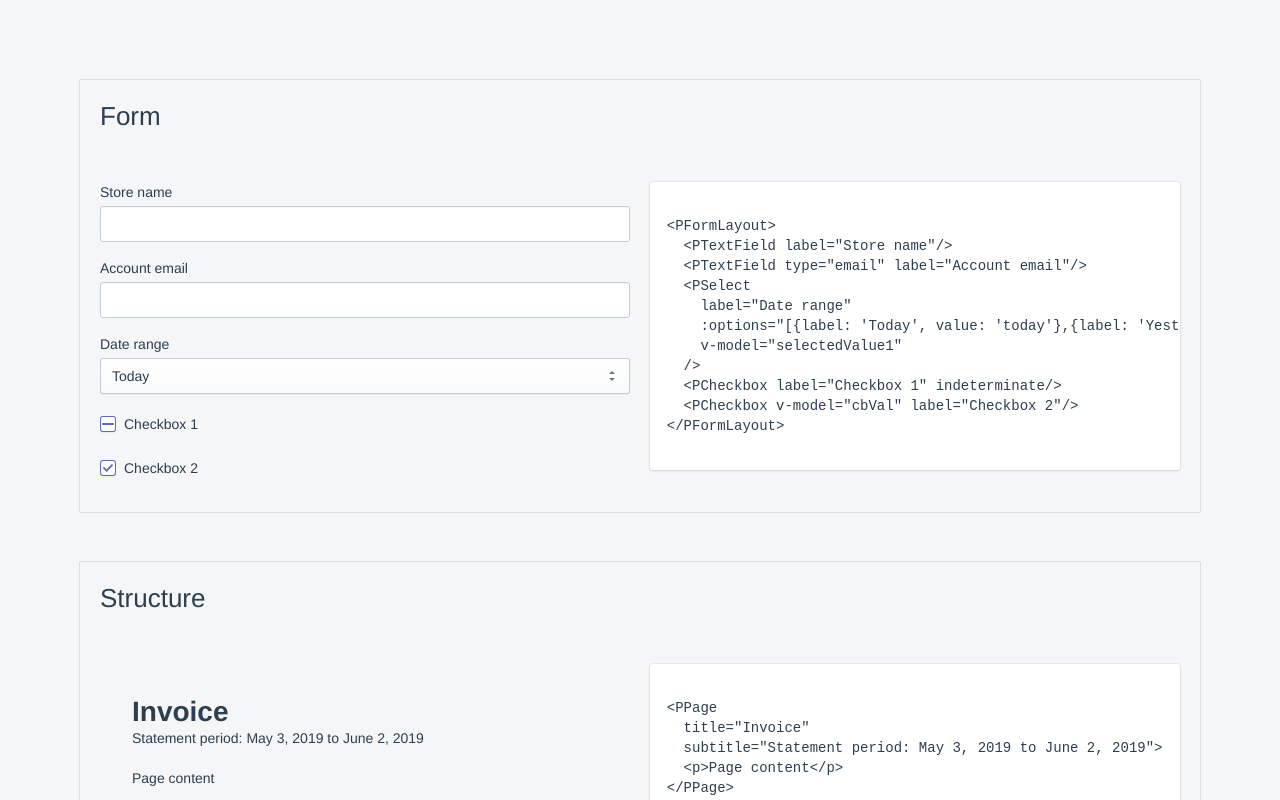
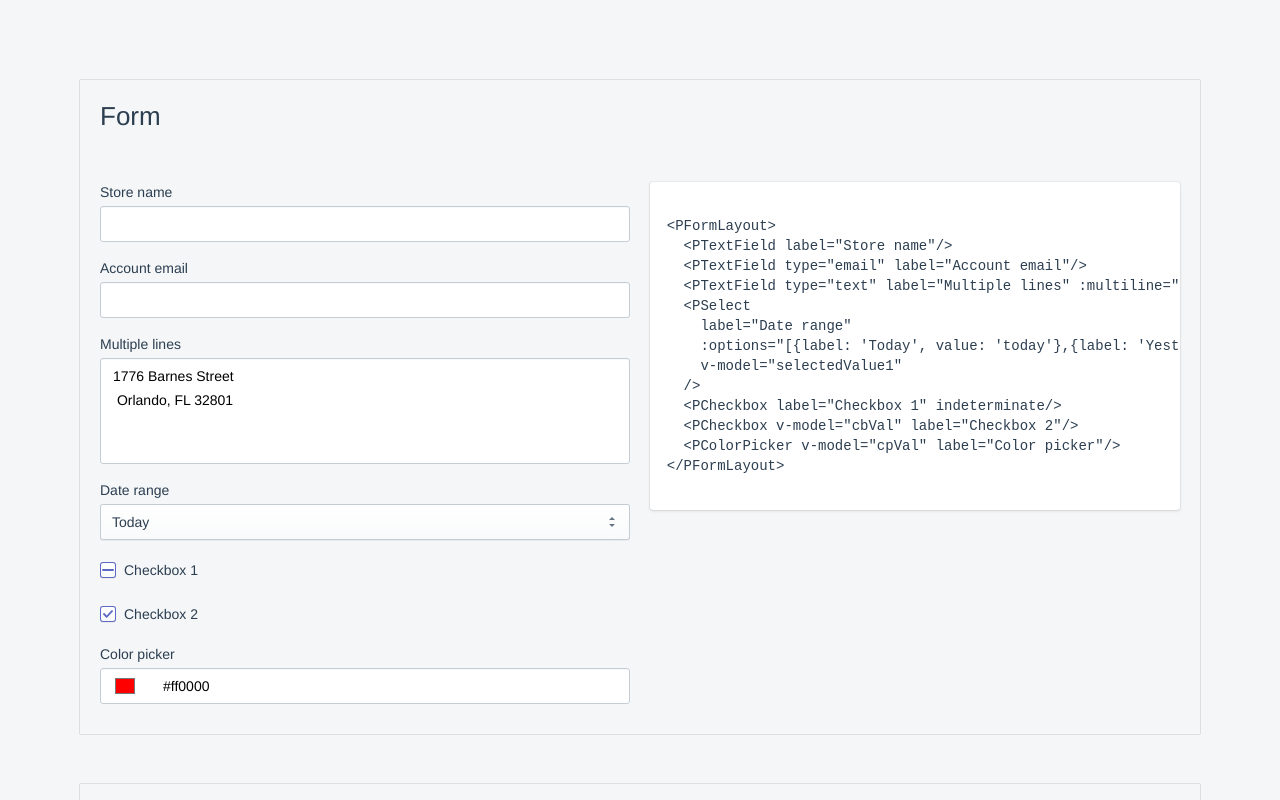
Before and after one commit to upatra/polaris-vue, a Vue app: page / in a window 1280 px wide. Shown: the top 800 px of the page. Built offline with nearby package versions, Linux system fonts and the light colour scheme.

Commit message:
feat: add color picker

```diff
--- /dev/null
+++ b/src/components/PColorPicker/PColorPicker.vue
@@ -0,0 +1,67 @@
+<template>
+  <div class="">
+    <div class="Polaris-Labelled__LabelWrapper">
+      <div class="Polaris-Label">
+        <label class="Polaris-Label__Text">
+          {{label}}
+        </label>
+      </div>
+    </div>
+    <div class="Polaris-Connected">
+      <div
+        class="Polaris-Connected__Item Polaris-Connected__Item--primary"
+      >
+        <div class="Polaris-TextField">
+          <input
+            class="Polaris-TextField__Input"
+            style="width: 50px; flex: none;"
+            type="color"
+            :value="selected"
+            @input="onInput"
+          />
+          <input
+            class="Polaris-TextField__Input"
+            type="text"
+            :value="selected"
+            @input="onInput"
+          />
+          <div class="Polaris-TextField__Backdrop"></div>
+        </div>
+      </div>
+    </div>
+  </div>
+</template>
+
+<script lang="ts">
+import { Component, Prop, Watch, Vue } from 'vue-property-decorator';
+
+@Component
+export default class ColorPicker extends Vue {
+  @Prop(String) public label!: string;
+  @Prop(String) public value!: string;
+
+  public selected = this.value !== null ? this.value : '';
+
+  public get computedValue() {
+    return this.selected;
+  }
+
+  public set computedValue(value: string) {
+    this.selected = value;
+    this.$emit('input', value);
+  }
+
+  @Watch('value')
+  public onValueChanged(value: any) {
+    this.selected = value;
+  }
+
+  public onInput(event: any) {
+    this.$nextTick(() => {
+      if (event.target) {
+        this.computedValue = event.target.value;
+      }
+    });
+  }
+}
+</script>
--- /dev/null
+++ b/src/components/PColorPicker/index.ts
@@ -0,0 +1,3 @@
+import PColorPicker from './PColorPicker.vue';
+
+export { PColorPicker };
--- a/src/components/index.js
+++ b/src/components/index.js
@@ -5,6 +5,7 @@ import { PButton } from './PButton';
 import { PButtonGroup } from './PButtonGroup';
 import { PCard, PCardHeader, PCardSection, PCardSubsection } from './PCard';
 import { PCheckbox } from './PCheckbox';
+import { PColorPicker } from './PColorPicker';
 import { PDataTable } from './PDataTable';
 import { PDisplayText } from './PDisplayText';
 import { PFormLayout, PFormLayoutItem } from './PFormLayout';
@@ -31,6 +32,7 @@ const Components = {
   PButtonGroup,
   PCard, PCardHeader, PCardSection, PCardSubsection,
   PCheckbox,
+  PColorPicker,
   PDataTable,
   PDisplayText,
   PFormLayout, PFormLayoutItem,
--- a/src/examples/pages/Form/FormExample.vue
+++ b/src/examples/pages/Form/FormExample.vue
@@ -4,6 +4,7 @@
       <PFormLayout>
         <PTextField label="Store name"/>
         <PTextField type="email" label="Account email"/>
+        <PTextField v-model="textareaValue" type="text" label="Multiple lines" :multiline="4" />
         <PSelect
           label="Date range"
           :options="[{label: 'Today', value: 'today'},{label: 'Yesterday', value: 'yesterday'},{label: 'Last 7 days', value: 'lastWeek'}]"
@@ -11,6 +12,7 @@
         />
         <PCheckbox label="Checkbox 1" indeterminate/>
         <PCheckbox v-model="checkboxValue" label="Checkbox 2"/>
+        <PColorPicker v-model="colorPickerValue" label="Color picker"/>
       </PFormLayout>
     </ExampleContent>
   </ExampleContainer>
@@ -23,6 +25,7 @@ import { ExampleContainer, ExampleContent } from '@/examples/components';
 import { PSelect } from '@/components/PSelect';
 import { PTextField } from '@/components/PTextField';
 import { PCheckbox } from '@/components/PCheckbox';
+import { PColorPicker } from '@/components/PColorPicker';
 import { PFormLayout, PFormLayoutItem } from '@/components/PFormLayout';
 
 @Component({
@@ -30,16 +33,20 @@ import { PFormLayout, PFormLayoutItem } from '@/components/PFormLayout';
     ExampleContainer, ExampleContent,
     PFormLayout, PFormLayoutItem,
     PSelect, PTextField, PCheckbox,
+    PColorPicker,
   },
 })
 export default class FormExample extends Vue {
   public selectedValue1 = 'today';
   public checkboxValue = true;
+  public colorPickerValue = '#ff0000';
+  public textareaValue = '1776 Barnes Street\n Orlando, FL 32801';
 
   public example1 = `
   <PFormLayout>
     <PTextField label="Store name"/>
     <PTextField type="email" label="Account email"/>
+    <PTextField type="text" label="Multiple lines" :multiline="4" />
     <PSelect
       label="Date range"
       :options="[{label: 'Today', value: 'today'},{label: 'Yesterday', value: 'yesterday'},{label: 'Last 7 days', value: 'lastWeek'}]"
@@ -47,6 +54,7 @@ export default class FormExample extends Vue {
     />
     <PCheckbox label="Checkbox 1" indeterminate/>
     <PCheckbox v-model="cbVal" label="Checkbox 2"/>
+    <PColorPicker v-model="cpVal" label="Color picker"/>
   </PFormLayout>
   `;
 }
```
Also changed, not shown: 1 other file (tests, documents, lock files or other folders).
